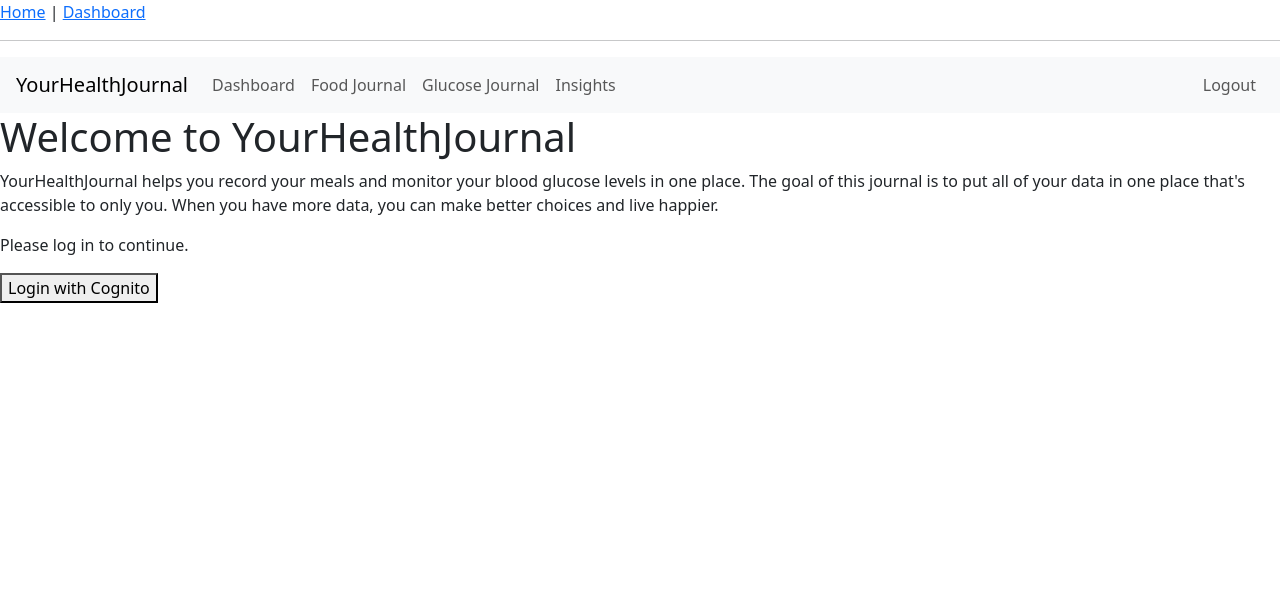
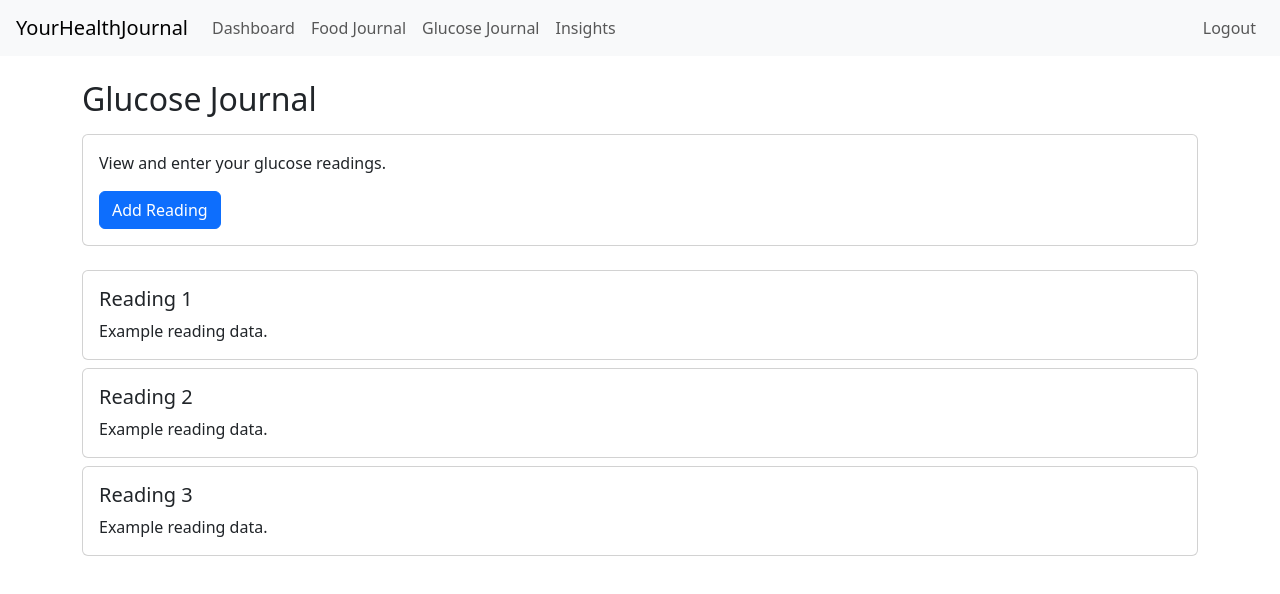
Before and after one commit to jgrittonbell/yhj-frontend, an Angular app: page /glucose-journal in a window 1280 px wide. Before the commit this address led to /. Shown: the top 594 px of the page. Built offline with nearby package versions, Linux system fonts and the light colour scheme.

Commit message:
Created the food-journal and glucose-journal components...
These are just place holders and need to have real or mock data and layouts added

```diff
--- a/src/app/app.component.html
+++ b/src/app/app.component.html
@@ -1,7 +1,2 @@
-<nav>
-  <a routerLink="/">Home</a> |
-  <a routerLink="/dashboard">Dashboard</a>
-</nav>
-<hr />
 <app-navbar></app-navbar>
 <router-outlet></router-outlet>
--- a/src/app/app.routes.ts
+++ b/src/app/app.routes.ts
@@ -2,10 +2,14 @@ import { Routes } from '@angular/router';
 import { HomeComponent } from './home/home.component';
 import { DashboardComponent } from './dashboard/dashboard.component';
 import { AuthCallbackComponent } from './auth-callback.component';
+import { FoodJournalComponent } from './food-journal/food-journal.component';
+import { GlucoseJournalComponent } from './glucose-journal/glucose-journal.component';
 
 export const routes: Routes = [
   { path: '', component: HomeComponent },
   { path: 'dashboard', component: DashboardComponent },
+  { path: 'food-journal', component: FoodJournalComponent },
+  { path: 'glucose-journal', component: GlucoseJournalComponent },
   { path: 'auth-callback', component: AuthCallbackComponent },
   { path: '**', redirectTo: '' },
 ];
--- /dev/null
+++ b/src/app/food-journal/food-journal.component.html
@@ -0,0 +1,20 @@
+<div class="container mt-4">
+  <h2>Food Journal</h2>
+
+  <div class="card mt-3">
+    <div class="card-body">
+      <p>See your logged meals and can add new ones.</p>
+      <button class="btn btn-primary">Add Meal</button>
+    </div>
+  </div>
+
+  <div class="mt-4">
+    <!-- Placeholder for meal list -->
+    <div class="card mb-2" *ngFor="let meal of [1, 2, 3]">
+      <div class="card-body">
+        <h5 class="card-title">Meal {{ meal }}</h5>
+        <p class="card-text">Example meal description.</p>
+      </div>
+    </div>
+  </div>
+</div>
--- /dev/null
+++ b/src/app/glucose-journal/glucose-journal.component.html
@@ -0,0 +1,20 @@
+<div class="container mt-4">
+  <h2>Glucose Journal</h2>
+
+  <div class="card mt-3">
+    <div class="card-body">
+      <p>View and enter your glucose readings.</p>
+      <button class="btn btn-primary">Add Reading</button>
+    </div>
+  </div>
+
+  <div class="mt-4">
+    <!-- Placeholder for readings -->
+    <div class="card mb-2" *ngFor="let reading of [1, 2, 3]">
+      <div class="card-body">
+        <h5 class="card-title">Reading {{ reading }}</h5>
+        <p class="card-text">Example reading data.</p>
+      </div>
+    </div>
+  </div>
+</div>
--- a/src/app/home/home.component.ts
+++ b/src/app/home/home.component.ts
@@ -1,11 +1,12 @@
 import { Component, OnInit } from '@angular/core';
 import { CommonModule } from '@angular/common';
 import { environment } from '../environments/environment';
+import { RouterModule } from '@angular/router';
 
 @Component({
   selector: 'app-home',
   standalone: true,
-  imports: [CommonModule],
+  imports: [CommonModule, RouterModule],
   templateUrl: './home.component.html',
   styleUrl: './home.component.css',
 })
--- a/src/app/shared/navbar/navbar.component.html
+++ b/src/app/shared/navbar/navbar.component.html
@@ -13,22 +13,30 @@
   <div class="collapse navbar-collapse" id="navbarNav">
     <ul class="navbar-nav me-auto">
       <li class="nav-item">
-        <a class="nav-link" routerLink="/dashboard">Dashboard</a>
+        <button class="nav-link btn btn-link" routerLink="/dashboard">
+          Dashboard
+        </button>
       </li>
       <li class="nav-item">
-        <a class="nav-link" routerLink="/food-journal">Food Journal</a>
+        <button class="nav-link btn btn-link" routerLink="/food-journal">
+          Food Journal
+        </button>
       </li>
       <li class="nav-item">
-        <a class="nav-link" routerLink="/glucose-journal">Glucose Journal</a>
+        <button class="nav-link btn btn-link" routerLink="/glucose-journal">
+          Glucose Journal
+        </button>
       </li>
       <li class="nav-item">
-        <a class="nav-link" routerLink="/insights">Insights</a>
+        <button class="nav-link btn btn-link" routerLink="/insights">
+          Insights
+        </button>
       </li>
     </ul>
 
     <ul class="navbar-nav ms-auto">
       <li class="nav-item">
-        <a class="nav-link" (click)="logout()">Logout</a>
+        <button class="nav-link btn btn-link" (click)="logout()">Logout</button>
       </li>
     </ul>
   </div>
--- a/src/app/shared/navbar/navbar.component.ts
+++ b/src/app/shared/navbar/navbar.component.ts
@@ -1,8 +1,11 @@
 import { Component } from '@angular/core';
 import { environment } from '../../environments/environment';
+import { CommonModule } from '@angular/common';
+import { RouterModule } from '@angular/router';
 
 @Component({
   selector: 'app-navbar',
+  imports: [CommonModule, RouterModule],
   templateUrl: './navbar.component.html',
   styleUrls: ['./navbar.component.css'],
 })
```
Also changed, not shown: src/app/food-journal/food-journal.component.ts (added, +12 -0 lines), src/app/glucose-journal/glucose-journal.component.ts (added, +11 -0 lines), src/app/food-journal/food-journal.component.css (added), src/app/glucose-journal/glucose-journal.component.css (added), 2 other files (tests, documents, lock files or other folders).
